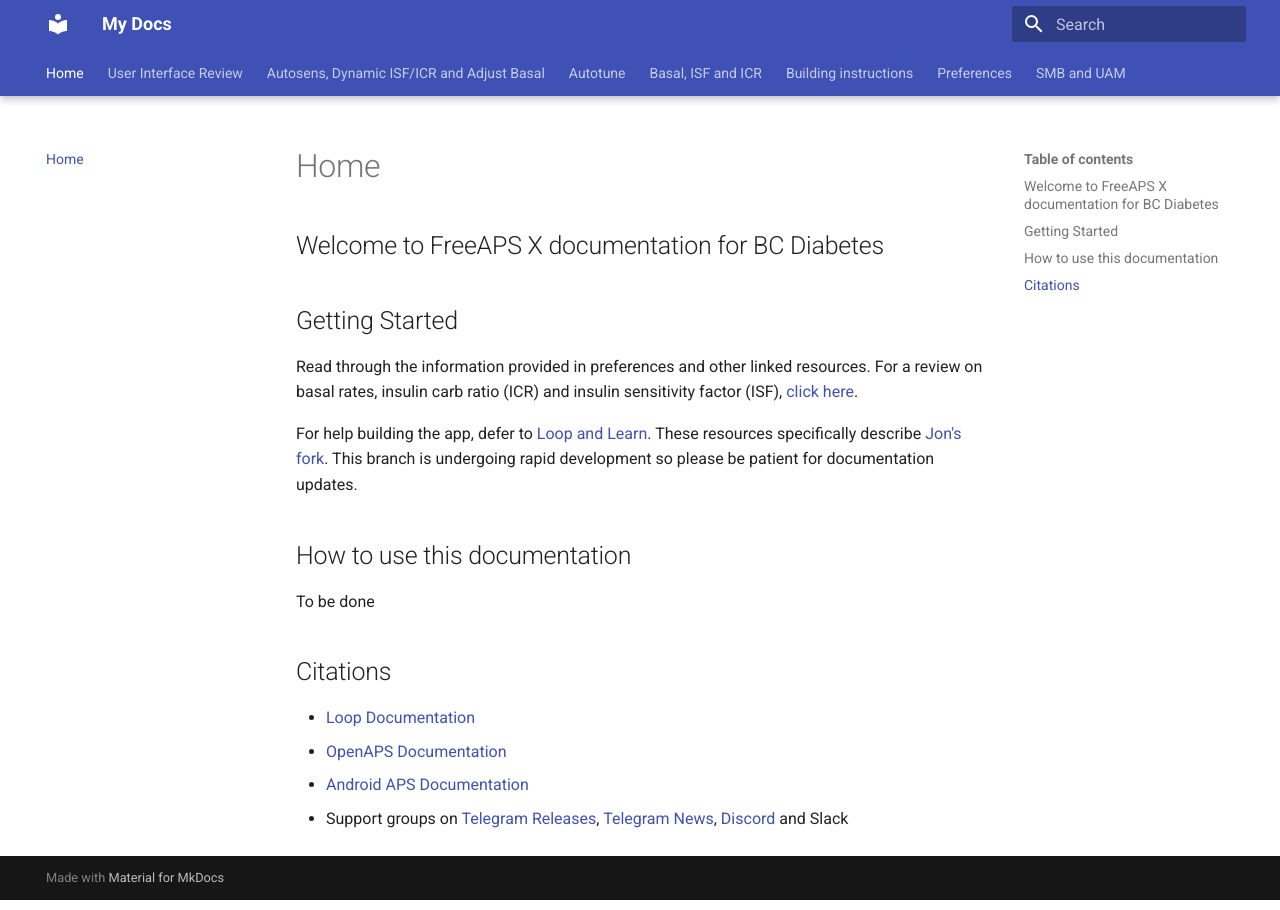
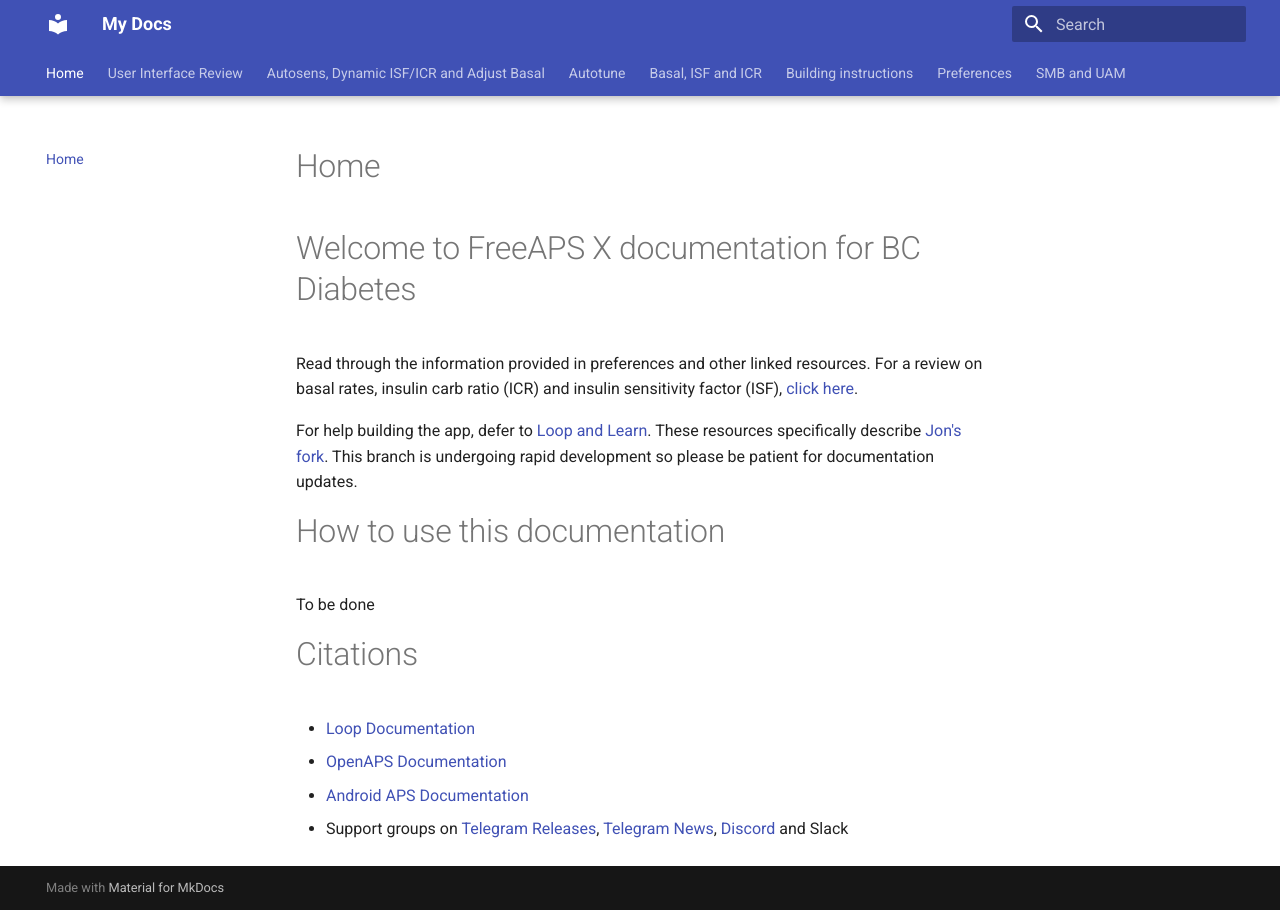
Before and after one commit to bcdiabetes/freeapsdocs, an MkDocs documentation site: the page built from docs/index.md, in a window 1280 px wide. Built offline with MkDocs 1.6.1 and Material for MkDocs 9.7.7, drawn with Linux system fonts in a browser that asks for light colours.

Commit message:
Update organization

```diff
--- a/docs/index.md
+++ b/docs/index.md
@@ -1,15 +1,13 @@
 # Home
-## Welcome to FreeAPS X documentation for BC Diabetes
-
-## Getting Started
+# Welcome to FreeAPS X documentation for BC Diabetes
 Read through the information provided in preferences and other linked resources. For a review on basal rates, insulin carb ratio (ICR) and insulin sensitivity factor (ISF), <a href="/basal-isf-icr">click here</a>.
 
 For help building the app, defer to <a href="https://www.loopandlearn.org/freeaps-x/">Loop and Learn</a>. These resources specifically describe <a href="https://github.com/Jon-b-m/freeaps">Jon's fork</a>. This branch is undergoing rapid development so please be patient for documentation updates.
 
-## How to use this documentation
+# How to use this documentation
 To be done
 
-## Citations
+# Citations
 - <a href="https://loopkit.github.io/loopdocs/">Loop Documentation</a>
 - <a href="https://openaps.readthedocs.io/">OpenAPS Documentation</a>
 - <a href="https://androidaps.readthedocs.io/">Android APS Documentation</a>
```
